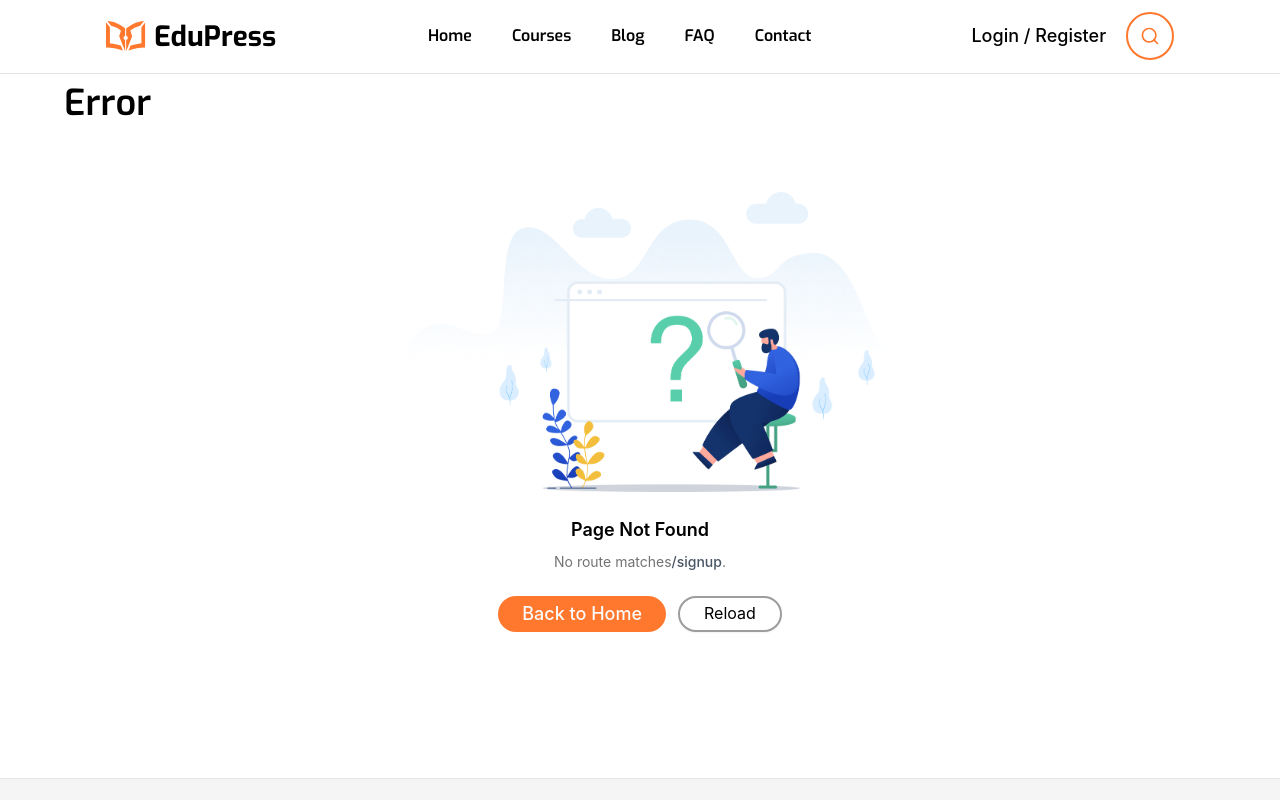
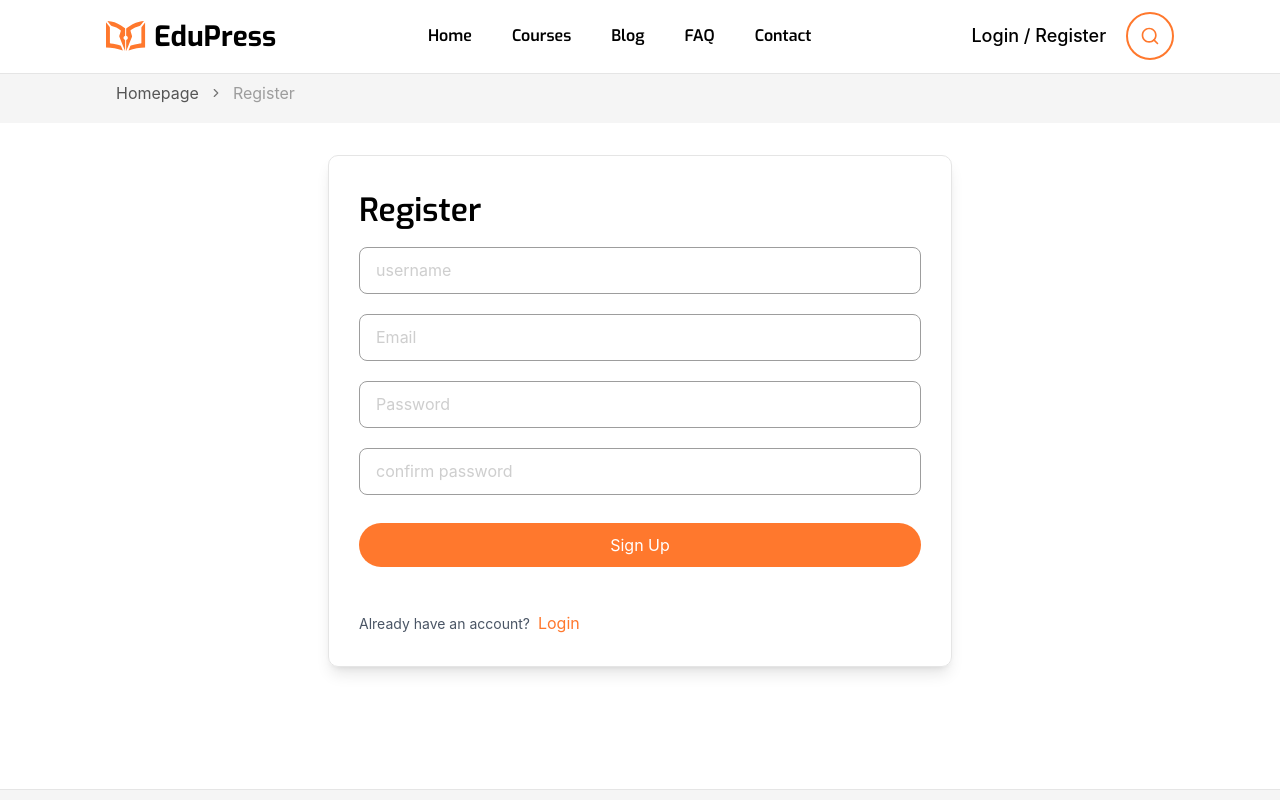
Before and after one commit to AyaAlaa2/EduPress-app, a React (Vite) app: page /signup in a window 1280 px wide. Shown: the top 800 px of the page. Built offline with nearby package versions, Linux system fonts and the light colour scheme.

Commit message:
push register page

```diff
--- a/package.json
+++ b/package.json
@@ -28,6 +28,7 @@
     "react": "^19.2.0",
     "react-dom": "^19.2.0",
     "react-hook-form": "^7.69.0",
+    "react-hot-toast": "^2.6.0",
     "react-icons": "^5.5.0",
     "react-paginate": "^8.3.0",
     "react-router-dom": "^7.10.1",
--- a/src/App.jsx
+++ b/src/App.jsx
@@ -12,10 +12,14 @@ import ContactUs from "./components/contactUs/ContactUs";
 import Header from "./components/header/Header.jsx";
 import Footer from "./components/footer/Footer";
 import SearchResult from "./components/search/SearchResult";
+import LoginPage from "./components/registerPages/LoginPage";
+import Signup from "./components/registerPages/Signup";
+import { Toaster } from "react-hot-toast";
 
 const App = () => {
   return (
     <>
+      <Toaster position="top-center" reverseOrder={false} />
       <ScrollToTop />
       <Header />
       <Routes>
@@ -27,6 +31,8 @@ const App = () => {
         <Route path="/search/:query" element={<SearchResult />} />
         <Route path="/faq" element={<FAQPage />} />
         <Route path="/contactUs" element={<ContactUs />} />
+        <Route path="/login" element={<LoginPage />} />
+        <Route path="/signup" element={<Signup />} />
         <Route path="*" element={<Error />} />
       </Routes>
       <Footer />
--- a/src/components/footer/Footer.jsx
+++ b/src/components/footer/Footer.jsx
@@ -4,7 +4,7 @@ import CopyrightSide from "./CopyrightSide";
 
 const Footer = () => {
   return (
-    <footer className="w-full bg-[#F5F5F5] border-t mt-[90px] ">
+    <footer className="w-full bg-[#F5F5F5] border-t mt-[50px] md:mt-[90px] ">
       <div className="max-w-6xl mx-auto pt-[90px] px-12">
         <TopSideFooter />
         <CopyrightSide />
--- a/src/components/header/DesktopHeader.jsx
+++ b/src/components/header/DesktopHeader.jsx
@@ -1,9 +1,10 @@
 import React from "react";
 import search from "./icons/search.svg";
-import { NavLink } from "react-router-dom";
+import { NavLink, useNavigate } from "react-router-dom";
 import { headerLinks } from "./headerLinks";
 
 const DesktopHeader = ({ setShowSearch, showSearch }) => {
+  const navigate = useNavigate();
   return (
     <div>
       <div className="w-full flex items-center justify-between gap-35">
@@ -24,7 +25,10 @@ const DesktopHeader = ({ setShowSearch, showSearch }) => {
         </nav>
 
         <div className="hidden lg:flex items-center gap-[20px]  ">
-          <button className=" hover:text-orange-500">
+          <button
+            onClick={() => navigate("/login")}
+            className="cursor-pointer hover:text-orange-500"
+          >
             <p className="font-medium text-[18px]">Login / Register</p>
           </button>
           <button onClick={() => setShowSearch(!showSearch)}>
--- a/src/components/header/MobileHeader.jsx
+++ b/src/components/header/MobileHeader.jsx
@@ -2,10 +2,11 @@ import React, { useState } from "react";
 import { headerLinks } from "./headerLinks";
 import { Menu } from "lucide-react";
 import { Sheet, SheetContent, SheetTrigger } from "@/components/ui/sheet";
-import { NavLink } from "react-router-dom";
+import { NavLink, useNavigate } from "react-router-dom";
 
 const MobileHeader = () => {
   const [open, setOpen] = useState(false);
+  const navigate = useNavigate();
   return (
     <Sheet open={open} onOpenChange={setOpen}>
       <SheetTrigger className="flex lg:hidden py-[24px]">
@@ -29,8 +30,11 @@ const MobileHeader = () => {
             </NavLink>
           ))}
 
-          <button className="mt-[20px] text-start hover:text-orange-500 px-[20px]">
-            Login / Register
+          <button
+            onClick={() => navigate("/login")}
+            className="cursor-pointer mt-[20px] text-start hover:text-orange-500 px-[20px]"
+          >
+            <p className="font-medium text-[18px]">Login / Register</p>
           </button>
         </div>
       </SheetContent>
--- /dev/null
+++ b/src/components/registerPages/LoginPage.jsx
@@ -0,0 +1,111 @@
+import React from "react";
+import { z } from "zod";
+import { useForm } from "react-hook-form";
+import { zodResolver } from "@hookform/resolvers/zod";
+import toast from "react-hot-toast";
+import { useNavigate } from "react-router-dom";
+import { useState } from "react";
+import BreadCrumb from "../hooks/BreadCrumb";
+
+const LoginPage = () => {
+  const [loading, setLoading] = useState(false);
+  const navigate = useNavigate();
+
+  const loginSchema = z.object({
+    email: z.email(),
+    password: z.string().min(8, {
+      message: "Password must contain 8 letter at least",
+    }),
+  });
+
+  const {
+    register,
+    handleSubmit,
+    formState: { errors },
+  } = useForm({ resolver: zodResolver(loginSchema), mode: "onBlur" });
+
+  const onSubmit = async () => {
+    try {
+      setLoading(true);
+      toast.success("Login Successfully !");
+    } catch {
+      toast.error("Oops , An Error Occured , Tay Again !");
+    } finally {
+      navigate("/");
+      setLoading(false);
+    }
+  };
+  const href = [{ title: "Homepage", href: "/" }, { title: "Register" }];
+
+  return (
+    <div className="min-h-[400px] mt-16">
+      <BreadCrumb href={href} />
+
+      <div className="max-w-2xl mx-auto px-4 lg:px-6 py-8">
+        <div className="w-full flex flex-col items-start gap-4 rounded-lg border-1 shadow-lg p-[30px]">
+          <h2 className="font-semibold text-[32px] font-[Exo]">Login</h2>
+          <form
+            onSubmit={handleSubmit(onSubmit)}
+            className="form-control w-full flex flex-col gap-[20px]"
+          >
+            <div className="w-full flex flex-col gap-[8px]">
+              <input
+                id="email"
+                type="email"
+                placeholder="Email"
+                {...register("email")}
+                required
+                className="text-[#9D9D9D] input input-bordered border-[#9D9D9D] focus:outline-none border-1 px-[16px] py-[10px] rounded-[8px]"
+              />
+              {errors.email && (
+                <p className="text-sm text-red-500">{errors.email.message}</p>
+              )}
+            </div>
+            <div className="flex flex-col gap-[8px]">
+              <input
+                id="password"
+                type="password"
+                placeholder="Password"
+                {...register("password")}
+                required
+                className="text-[#9D9D9D] input input-bordered border-[#9D9D9D] focus:outline-none border-1 px-[16px] py-[10px] rounded-[8px]"
+              />
+              {errors.password && (
+                <p className="text-sm text-red-500">
+                  {errors.password.message}
+                </p>
+              )}
+            </div>
+
+            <button
+              className="btn bg-primary text-white text-[16px] mt-2 px-[24px] py-[10px] rounded-[24px]"
+              disabled={loading}
+            >
+              {loading ? (
+                <p>
+                  <span>Login </span>
+                  <span className="loading loading-dots loading-md"></span>
+                </p>
+              ) : (
+                "Login"
+              )}
+            </button>
+          </form>
+
+          <div className="flex items-center justify-center gap-[8px] mt-[32px]">
+            <p className="text-sm grow-0 text-gray-600 ">Not registered yet?</p>
+            <button
+              type="button"
+              className="link text-primary cursor-pointer"
+              onClick={() => navigate("/signup")}
+            >
+              Create an account
+            </button>
+          </div>
+        </div>
+      </div>
+    </div>
+  );
+};
+
+export default LoginPage;
--- /dev/null
+++ b/src/components/registerPages/Signup.jsx
@@ -0,0 +1,154 @@
+import React from "react";
+import { useState } from "react";
+import { zodResolver } from "@hookform/resolvers/zod";
+import { useForm } from "react-hook-form";
+import { z } from "zod";
+import toast from "react-hot-toast";
+import { useNavigate } from "react-router-dom";
+import BreadCrumb from "../hooks/BreadCrumb";
+
+const Signup = () => {
+  const [loading, setLoading] = useState(false);
+  const navigate = useNavigate();
+
+  const signupSchema = z
+    .object({
+      username: z
+        .string()
+        .min(3, { message: "Username must contain 3 letter at least" }),
+      email: z.email(),
+      password: z.string().min(8, {
+        message: "Password must contain 8 letters at least",
+      }),
+      confPassword: z.string().min(8, {
+        message: "Password must contain 8 letters at least",
+      }),
+    })
+    .refine((data) => data.password === data.confPassword, {
+      message: "Confirm Password does not match Password",
+      path: ["confPassword"],
+    });
+
+  const {
+    register,
+    handleSubmit,
+    formState: { errors },
+  } = useForm({ resolver: zodResolver(signupSchema), mode: "onBlur" });
+
+  const onSubmit = async () => {
+    try {
+      setLoading(true);
+      toast.success("Account Created Successfully!");
+    } catch {
+      toast.error("Oops ! An Error Occured , Try Again !");
+    } finally {
+      navigate("/login");
+      setLoading(false);
+    }
+  };
+
+  const href = [{ title: "Homepage", href: "/" }, { title: "Register" }];
+
+  return (
+    <div className="min-h-[400px] mt-16">
+      <BreadCrumb href={href} />
+
+      <div className="max-w-2xl mx-auto px-4 lg:px-6 py-8">
+        <div className="w-full flex flex-col items-start gap-3 rounded-lg border-1 shadow-lg p-[30px]">
+          <h2 className="font-semibold text-[32px] font-[Exo]">Register</h2>
+          <form
+            onSubmit={handleSubmit(onSubmit)}
+            className="form-control w-full flex flex-col gap-[20px]"
+          >
+            <div className="flex flex-col gap-[8px]">
+              <input
+                id="username"
+                type="text"
+                {...register("username")}
+                placeholder="username"
+                required
+                className="text-[#9D9D9D] input input-bordered border-[#9D9D9D] focus:outline-none border-1 px-[16px] py-[10px] rounded-[8px]"
+              />
+              {errors.username && (
+                <p className="text-sm text-red-500">
+                  {errors.username.message}
+                </p>
+              )}
+            </div>
+            <div className="flex flex-col gap-[8px]">
+              <input
+                id="email"
+                type="email"
+                {...register("email")}
+                placeholder="Email"
+                required
+                className="text-[#9D9D9D] input input-bordered border-[#9D9D9D] focus:outline-none border-1 px-[16px] py-[10px] rounded-[8px]"
+              />
+              {errors.email && (
+                <p className="text-sm text-red-500">{errors.email.message}</p>
+              )}
+            </div>
+            <div className="flex flex-col gap-[8px]">
+              <input
+                id="password"
+                type="password"
+                {...register("password")}
+                placeholder="Password"
+                required
+                className="text-[#9D9D9D] input input-bordered border-[#9D9D9D] focus:outline-none border-1 px-[16px] py-[10px] rounded-[8px]"
+              />
+              {errors.password && (
+                <p className="text-sm text-red-500">
+                  {errors.password.message}
+                </p>
+              )}
+            </div>
+            <div className="flex flex-col gap-[8px]">
+              <input
+                id="confPassword"
+                {...register("confPassword")}
+                placeholder="confirm password"
+                type="password"
+                required
+                className="text-[#9D9D9D] input input-bordered border-[#9D9D9D] focus:outline-none border-1 px-[16px] py-[10px] rounded-[8px]"
+              />
+              {errors.confPassword && (
+                <p className="text-sm text-red-500">
+                  {errors.confPassword.message}
+                </p>
+              )}
+            </div>
+            <button
+              className="btn bg-primary text-white text-[16px] mt-2 px-[24px] py-[10px] rounded-[24px] cursor-pointer"
+              disabled={loading}
+            >
+              {loading ? (
+                <p>
+                  <span>Creating Account </span>
+                  <span className="loading loading-dots loading-md"></span>
+                </p>
+              ) : (
+                "Sign Up"
+              )}
+            </button>
+          </form>
+
+          <div className="flex items-center justify-center gap-[8px] mt-[32px]">
+            <p className="text-sm grow-0 text-gray-600 ">
+              Already have an account?
+            </p>
+            <button
+              type="button"
+              className="link text-primary cursor-pointer"
+              onClick={() => navigate("/login")}
+            >
+              Login
+            </button>
+          </div>
+        </div>
+      </div>
+    </div>
+  );
+};
+
+export default Signup;
--- a/src/components/search/SearchResult.jsx
+++ b/src/components/search/SearchResult.jsx
@@ -3,6 +3,7 @@ import { posts, courses } from "../data/data";
 import CourseCard from "../courses/CourseCard";
 import { UseSearchPagination } from "../hooks/useSearchPagination";
 import { Pagination } from "@mantine/core";
+import BreadCrumb from "../hooks/BreadCrumb";
 
 const SearchResult = () => {
   const { query } = useParams();
@@ -37,8 +38,12 @@ const SearchResult = () => {
     }
   );
 
+  const href = [{ title: "Homepage", href: "/" }, { title: `${query}` }];
+
   return (
     <div className="min-h-[300px] mt-16">
+      <BreadCrumb href={href} />
+
       <div className="max-w-6xl mx-auto px-4 lg:px-6 pt-8">
         <div className="flex flex-col gap-5">
           <h2 className="text-2xl">
```
Also changed, not shown: 1 other file (tests, documents, lock files or other folders).
